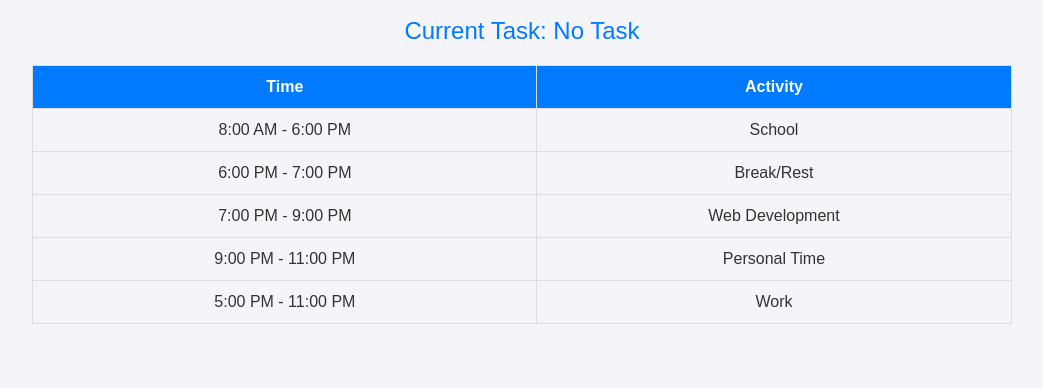
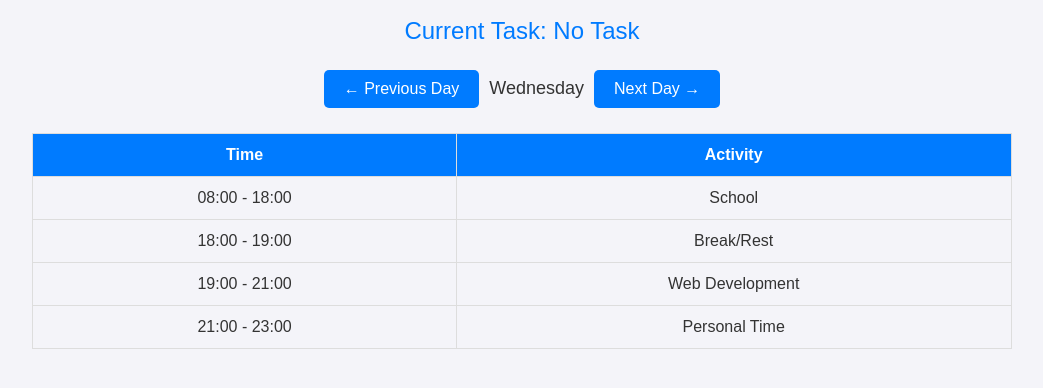
Before and after one commit to masum-khaled/daily-routine, a plain HTML site: page index.html in a window 1280 px wide. Shown: the part 166-554 px from the top of the page, without its empty margins (118-1161 px from the left). Drawn offline with Linux system fonts and the light colour scheme.

Commit message:
Update index.html

```diff
--- a/index.html
+++ b/index.html
@@ -37,12 +37,35 @@
       margin-top: 20px;
       color: #007BFF;
     }
+    #day-nav {
+      margin: 20px;
+      font-size: 18px;
+    }
+    #day-nav button {
+      padding: 10px 20px;
+      margin: 5px;
+      font-size: 16px;
+      cursor: pointer;
+      border: none;
+      background-color: #007BFF;
+      color: white;
+      border-radius: 5px;
+    }
+    #day-nav button:hover {
+      background-color: #0056b3;
+    }
   </style>
 </head>
 <body>
   <h1>Task Scheduler</h1>
   <div id="clock"></div>
   <div id="current-task">Loading current task...</div>
+
+  <div id="day-nav">
+    <button id="prev-day">← Previous Day</button>
+    <span id="current-day">Loading...</span>
+    <button id="next-day">Next Day →</button>
+  </div>
 
   <table>
     <thead>
@@ -51,16 +74,54 @@
         <th>Activity</th>
       </tr>
     </thead>
-    <tbody>
-      <tr><td>8:00 AM - 6:00 PM</td><td>School</td></tr>
-      <tr><td>6:00 PM - 7:00 PM</td><td>Break/Rest</td></tr>
-      <tr><td>7:00 PM - 9:00 PM</td><td>Web Development</td></tr>
-      <tr><td>9:00 PM - 11:00 PM</td><td>Personal Time</td></tr>
-      <tr><td>5:00 PM - 11:00 PM</td><td>Work</td></tr>
+    <tbody id="task-table">
+      <!-- Tasks will be dynamically loaded here -->
     </tbody>
   </table>
 
   <script>
+    const schedule = {
+      0: [ // Sunday
+        { start: '09:00', end: '14:00', task: 'Personal Time' },
+        { start: '14:00', end: '16:00', task: 'Web Development' },
+        { start: '17:00', end: '23:00', task: 'Work' },
+      ],
+      1: [ // Monday
+        { start: '08:00', end: '18:00', task: 'School' },
+        { start: '18:00', end: '19:00', task: 'Break/Rest' },
+        { start: '19:00', end: '21:00', task: 'Web Development' },
+        { start: '21:00', end: '23:00', task: 'Personal Time' },
+      ],
+      2: [ // Tuesday
+        { start: '09:00', end: '15:00', task: 'Personal Time' },
+        { start: '15:00', end: '16:30', task: 'Web Development' },
+        { start: '17:00', end: '23:00', task: 'Work' },
+      ],
+      3: [ // Wednesday
+        { start: '08:00', end: '18:00', task: 'School' },
+        { start: '18:00', end: '19:00', task: 'Break/Rest' },
+        { start: '19:00', end: '21:00', task: 'Web Development' },
+        { start: '21:00', end: '23:00', task: 'Personal Time' },
+      ],
+      4: [ // Thursday
+        { start: '09:00', end: '15:00', task: 'Personal Time' },
+        { start: '15:00', end: '16:30', task: 'Web Development' },
+        { start: '17:00', end: '23:00', task: 'Work' },
+      ],
+      5: [ // Friday
+        { start: '09:00', end: '15:00', task: 'Personal Time' },
+        { start: '15:00', end: '16:30', task: 'Web Development' },
+        { start: '17:00', end: '23:00', task: 'Work' },
+      ],
+      6: [ // Saturday
+        { start: '10:00', end: '14:00', task: 'Web Development' },
+        { start: '14:00', end: '17:00', task: 'Personal Time' },
+        { start: '17:00', end: '19:00', task: 'Web Development Project' },
+      ],
+    };
+
+    let currentDay = new Date().getDay();
+
     // Timer Clock
     function updateClock() {
       const now = new Date();
@@ -75,21 +136,12 @@
     }
 
     // Task Notification Logic
-    const schedule = [
-      { start: '08:00', end: '18:00', task: 'School' },
-      { start: '18:00', end: '19:00', task: 'Break/Rest' },
-      { start: '19:00', end: '21:00', task: 'Web Development' },
-      { start: '21:00', end: '23:00', task: 'Personal Time' },
-      { start: '17:00', end: '23:00', task: 'Work (Tue, Thu, Fri, Sun)' }
-    ];
-
     function updateTask(hours, minutes) {
       const currentTime = `${hours.toString().padStart(2, '0')}:${minutes.toString().padStart(2, '0')}`;
-      const today = new Date();
-      const isWorkDay = [2, 4, 5, 0].includes(today.getDay()); // Tue, Thu, Fri, Sun
+      const todaySchedule = schedule[currentDay];
 
       let currentTask = 'No Task';
-      for (const item of schedule) {
+      for (const item of todaySchedule) {
         const [startHour, startMinute] = item.start.split(':').map(Number);
         const [endHour, endMinute] = item.end.split(':').map(Number);
 
@@ -99,33 +151,44 @@
         const end = new Date();
         end.setHours(endHour, endMinute, 0);
 
-        if (today >= start && today < end) {
-          if (item.task.includes('Work') && !isWorkDay) continue; // Skip Work on non-work days
+        const now = new Date();
+        if (now >= start && now < end) {
           currentTask = item.task;
           break;
         }
       }
 
       document.getElementById('current-task').textContent = `Current Task: ${currentTask}`;
-      notifyUser(currentTask);
     }
 
-    // Notification Function
-    function notifyUser(task) {
-      if (!('Notification' in window)) return;
+    // Load tasks for the current day
+    function loadTasks(day) {
+      const taskTable = document.getElementById('task-table');
+      taskTable.innerHTML = '';
 
-      if (Notification.permission === 'granted') {
-        new Notification(`Task Reminder`, { body: `It's time for: ${task}` });
-      } else if (Notification.permission !== 'denied') {
-        Notification.requestPermission().then(permission => {
-          if (permission === 'granted') {
-            new Notification(`Task Reminder`, { body: `It's time for: ${task}` });
-          }
-        });
-      }
+      schedule[day].forEach(item => {
+        const row = document.createElement('tr');
+        row.innerHTML = `<td>${item.start} - ${item.end}</td><td>${item.task}</td>`;
+        taskTable.appendChild(row);
+      });
+
+      const dayNames = ['Sunday', 'Monday', 'Tuesday', 'Wednesday', 'Thursday', 'Friday', 'Saturday'];
+      document.getElementById('current-day').textContent = dayNames[day];
     }
 
+    // Navigation between days
+    document.getElementById('prev-day').addEventListener('click', () => {
+      currentDay = (currentDay - 1 + 7) % 7; // Go to previous day
+      loadTasks(currentDay);
+    });
+
+    document.getElementById('next-day').addEventListener('click', () => {
+      currentDay = (currentDay + 1) % 7; // Go to next day
+      loadTasks(currentDay);
+    });
+
     // Initialize
+    loadTasks(currentDay);
     setInterval(updateClock, 1000);
   </script>
 </body>
```
